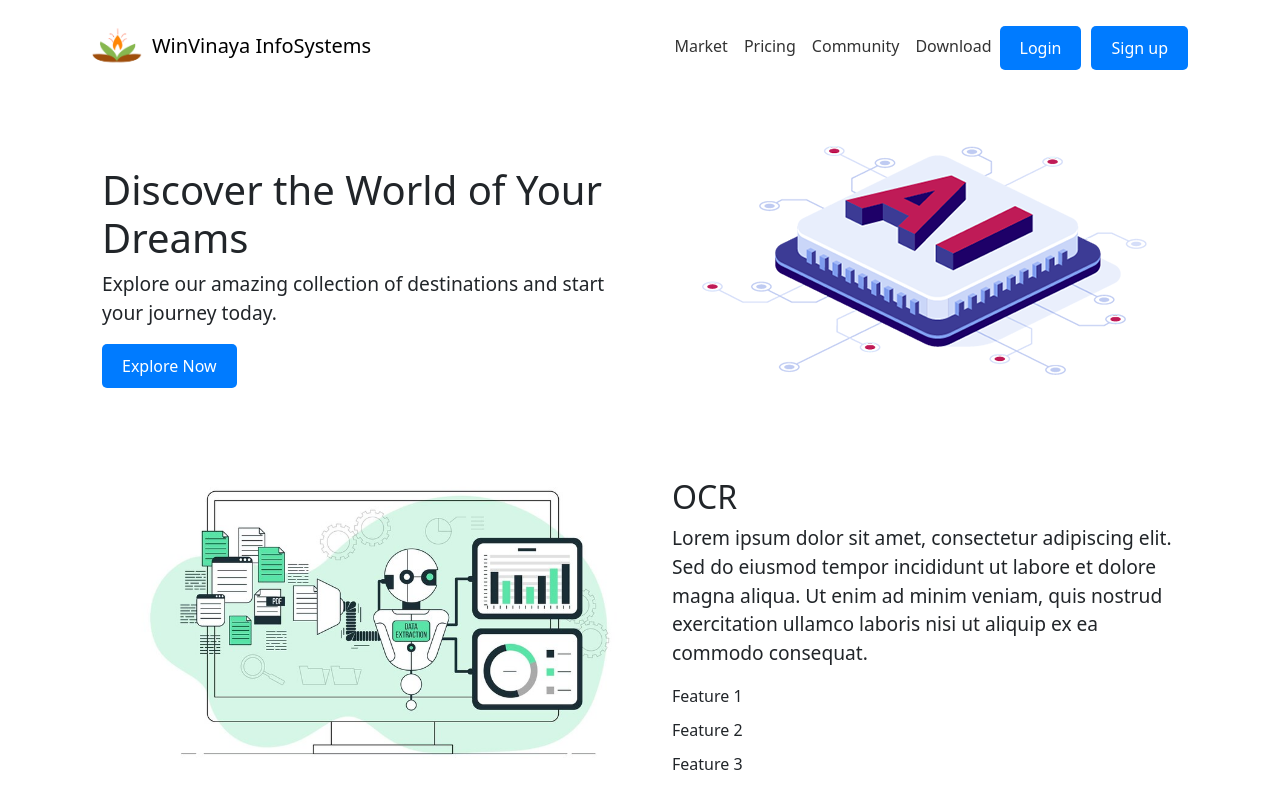
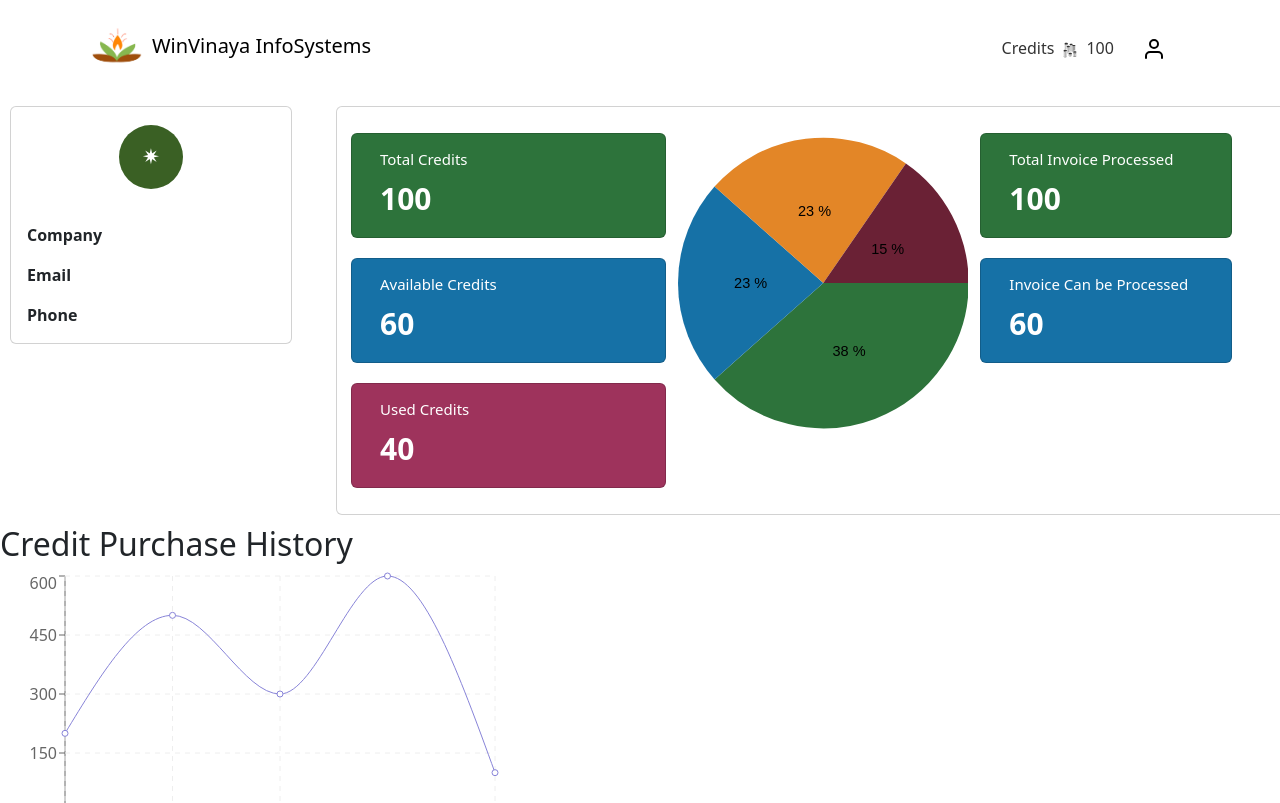
Before and after one commit to daran6255/IEE_FrontEnd, a React (Create React App) app: page /userprofile in a window 1280 px wide. Before the commit this address led to /home. Shown: the top 803 px of the page. Built offline with nearby package versions, Linux system fonts and the light colour scheme.

Commit message:
Initial comit

```diff
--- a/package.json
+++ b/package.json
@@ -11,10 +11,13 @@
     "@testing-library/user-event": "^13.5.0",
     "axios": "^1.6.8",
     "bootstrap": "^5.3.3",
+    "chart.js": "^3.7.0",
+    "chartjs-adapter-date-fns": "^3.0.0",
     "framer-motion": "^11.0.20",
     "react": "^18.2.0",
     "react-avatar": "^5.0.3",
     "react-bootstrap": "^2.10.1",
+    "react-chartjs-2": "^5.2.0",
     "react-dom": "^18.2.0",
     "react-icons": "^5.0.1",
     "react-minimal-pie-chart": "^8.4.0",
@@ -23,6 +26,7 @@
     "react-scripts": "^5.0.1",
     "react-scroll": "^1.9.0",
     "react-vertical-timeline-component": "^3.6.0",
+    "recharts": "^2.12.3",
     "web-vitals": "^2.1.4"
   },
   "scripts": {
--- a/src/layouts/creditscard/index.js
+++ b/src/layouts/creditscard/index.js
@@ -1,25 +1,96 @@
 import React from 'react';
 import { Card } from 'react-bootstrap';
-import { PieChart } from 'react-minimal-pie-chart'; // Import the pie chart library
+import { PieChart } from 'react-minimal-pie-chart';
 
-const CreditsCard = ({ totalCredits, availableCredits, usageData }) => {
+const CreditsCard = ({ totalCredits = 100, availableCredits = 60, usedCredits = 40, totalInvoiceProcessed = 100, invoiceCanBeProcessed = 60 }) => {
+    // Calculate percentage of used credits
+    const usedPercentage = (usedCredits / totalCredits) * 100;
+
+    // Data for the pie chart
+    const usageData = [
+        { title: 'Invoice Processed', value: totalInvoiceProcessed, color: '#2d733b' }, // Green color for total invoice processed
+        { title: 'Invoice Can be Processed', value: invoiceCanBeProcessed, color: '#1671a6' }, // Blue color for invoice can be processed
+        { title: 'Available', value: availableCredits, color: '#E38627' }, // Green color for available credits
+        { title: 'Used', value: usedCredits, color: '#6A2135' }, // Red color for used credits
+    ];
+
     return (
-        <Card className="credits-card">
+        <Card className="credits-card" style={{ width: '100%', margin: '10px' }}>
             <Card.Body>
-                <Card.Title>Total Credits: {totalCredits}</Card.Title>
-                <Card.Text>Available Credits: {availableCredits}</Card.Text>
-                <div className="pie-chart">
+                <div className="row">
+                    {/* Column for Total Credits, Available Credits, and Used Credits */}
+                    <div className="col">
+                        <div className="row">
+                            {/* Total Credits */}
+                            <Card className="credit-info" style={{ width: '100%', margin: '10px', backgroundColor: '#2d733b', color: 'white' }}>
+                                <Card.Body>
+                                    <Card.Title style={{ fontSize: '15px' }}>Total Credits</Card.Title>
+                                    <Card.Text style={{ fontSize: '30px', fontWeight: 'bold' }}>{totalCredits}</Card.Text>
+                                </Card.Body>
+                            </Card>
+                        </div>
+                        <div className="row">
+                            {/* Available Credits */}
+                            <Card className="credit-info" style={{ width: '100%', margin: '10px', backgroundColor: '#1671a6', color: 'white' }}>
+                                <Card.Body>
+                                    <Card.Title style={{ fontSize: '15px' }}>Available Credits</Card.Title>
+                                    <Card.Text style={{ fontSize: '30px', fontWeight: 'bold' }}>{availableCredits}</Card.Text>
+                                </Card.Body>
+                            </Card>
+                        </div>
+                        <div className="row">
+                            {/* Used Credits */}
+                            <Card className="credit-info" style={{ width: '100%', margin: '10px', backgroundColor: '#9e335c', color: 'white' }}>
+                                <Card.Body>
+                                    <Card.Title style={{ fontSize: '15px' }}>Used Credits</Card.Title>
+                                    <Card.Text style={{ fontSize: '30px', fontWeight: 'bold' }}>{usedCredits}</Card.Text>
+                                </Card.Body>
+                            </Card>
+                        </div>
+                    </div>
+                    {/* Column for the Pie Chart */}
+                    <div className="col">
+                        <div className="row">
                             {/* Pie chart to visualize credit usage */}
                             <PieChart
                                 data={usageData}
-                        lineWidth={15}
-                        paddingAngle={5}
                                 label={({ dataEntry }) => `${Math.round(dataEntry.percentage)} %`}
                                 labelStyle={(index) => ({
                                     fontSize: '5px',
                                     fontFamily: 'sans-serif',
+                                    color: 'white',
                                 })}
+                                style={{ width: '100%', height: '300px', margin: '10px' }} // Adjust the height here
                             />
+                        </div>
+                    </div>
+                    <div className="col">
+                        <div className="row">
+                            {/* Column for Total Invoice Processed and Invoice Can be Processed */}
+                            <div className="col">
+                                <div className="row">
+                                    {/* Total Invoice Processed */}
+                                    <Card className="credit-info" style={{ width: '80%', margin: '10px', backgroundColor: '#2d733b', color: 'white' }}>
+                                        <Card.Body>
+                                            <Card.Title style={{ fontSize: '15px' }}>Total Invoice Processed</Card.Title>
+                                            <Card.Text style={{ fontSize: '30px', fontWeight: 'bold' }}>{totalInvoiceProcessed}</Card.Text>
+                                        </Card.Body>
+                                    </Card>
+                                </div>
+                                <div className="row">
+                                    {/* Invoice Can be Processed */}
+                                    <Card className="credit-info" style={{ width: '80%', margin: '10px', backgroundColor: '#1671a6', color: 'white' }}>
+                                        <Card.Body>
+                                            <Card.Title style={{ fontSize: '15px' }}>Invoice Can be Processed</Card.Title>
+                                            <Card.Text style={{ fontSize: '30px', fontWeight: 'bold' }}>{invoiceCanBeProcessed}</Card.Text>
+                                        </Card.Body>
+                                    </Card>
+                                </div>
+                            </div>
+                            {/* Column for the Pie Chart */}
+
+                        </div>
+                    </div>
                 </div>
             </Card.Body>
         </Card>
--- /dev/null
+++ b/src/layouts/creditshistory/index.js
@@ -0,0 +1,28 @@
+import React from 'react';
+import { LineChart, Line, XAxis, YAxis, CartesianGrid, Tooltip, Legend } from 'recharts';
+
+const CreditHistoryChart = () => {
+    const purchaseHistory = [
+        { date: '2024-03-23', credits: 200 },
+        { date: '2024-04-23', credits: 500 },
+        { date: '2024-05-23', credits: 300 },
+        { date: '2024-06-15', credits: 600 },
+        { date: '2024-06-30', credits: 100 }
+    ];
+
+    return (
+        <div>
+            <h2>Credit Purchase History</h2>
+            <LineChart width={500} height={300} data={purchaseHistory}>
+                <XAxis dataKey="date" />
+                <YAxis />
+                <CartesianGrid stroke="#eee" strokeDasharray="5 5" />
+                <Line type="monotone" dataKey="credits" stroke="#8884d8" />
+                <Tooltip />
+                <Legend />
+            </LineChart>
+        </div>
+    );
+};
+
+export default CreditHistoryChart;
--- a/src/layouts/dbnavbar/index.js
+++ b/src/layouts/dbnavbar/index.js
@@ -28,7 +28,7 @@ const DashBoardNavbar = () => {
                                 </Dropdown.Toggle>
                                 <Dropdown.Menu>
                                     <Dropdown.Item href="#">My Profile</Dropdown.Item>
-                                    <Dropdown.Item href="#">Credits Usage</Dropdown.Item>
+                                    <Dropdown.Item href="#">Buy Credits</Dropdown.Item>
                                     <Dropdown.Divider />
                                     <Dropdown.Item>
                                         <Button className="custom-button" variant="primary">
--- a/src/layouts/profilecard/index.js
+++ b/src/layouts/profilecard/index.js
@@ -5,7 +5,7 @@ import Avatar from 'react-avatar';
 
 const ProfileCard = ({ name, company, email, phone }) => {
     return (
-        <Card className="profile-card" style={{ maxWidth: '300px', marginLeft: '10px' }}>
+        <Card className="profile-card" style={{ margin: '10px' }}>
             <Card.Header className="text-center rounded-top bg-transparent border-0">
                 <Avatar name={name} round size="64" />
             </Card.Header>
--- a/src/pages/userprofile/index.js
+++ b/src/pages/userprofile/index.js
@@ -1,15 +1,22 @@
-import React, { useState } from 'react'; // Import React and useState
+import React from 'react';
+import { Row, Col } from 'react-bootstrap';
 import DashBoardNavbar from '../../layouts/dbnavbar';
 import FooterComponent from '../../layouts/footer';
 import ProfileCard from '../../layouts/profilecard';
 import CreditsCardCard from '../../layouts/creditscard';
+import CreditHistoryChart from '../../layouts/creditshistory';
 
 const DashboardPage = () => {
     return (
         <>
             <DashBoardNavbar />
-            <ProfileCard />
-            <CreditsCardCard />
+            <Row>
+                <Col md={3}><ProfileCard /></Col> {/* Width: 25% */}
+                <Col md={9}><CreditsCardCard /></Col> {/* Width: 75% */}
+            </Row>
+            <Row>
+                <Col><CreditHistoryChart /></Col> {/* Width: 100% */}
+            </Row>
             <FooterComponent />
         </>
     );
--- a/src/routes/allroutes.js
+++ b/src/routes/allroutes.js
@@ -20,6 +20,7 @@ const publicRoutes = [
     { path: '/login', component: <Login /> },
     { path: '/signup', component: <Signup /> },
     { path: '/dashboard', component: <DashboardPage /> },
+    { path: '/userprofile', component: <UserProfile /> },
 
 ]
 
```
Also changed, not shown: src/layouts/invoicecard/index.js (added, +45 -0 lines), 2 other files (tests, documents, lock files or other folders). Lines whose indentation alone changed are shown as unchanged.
